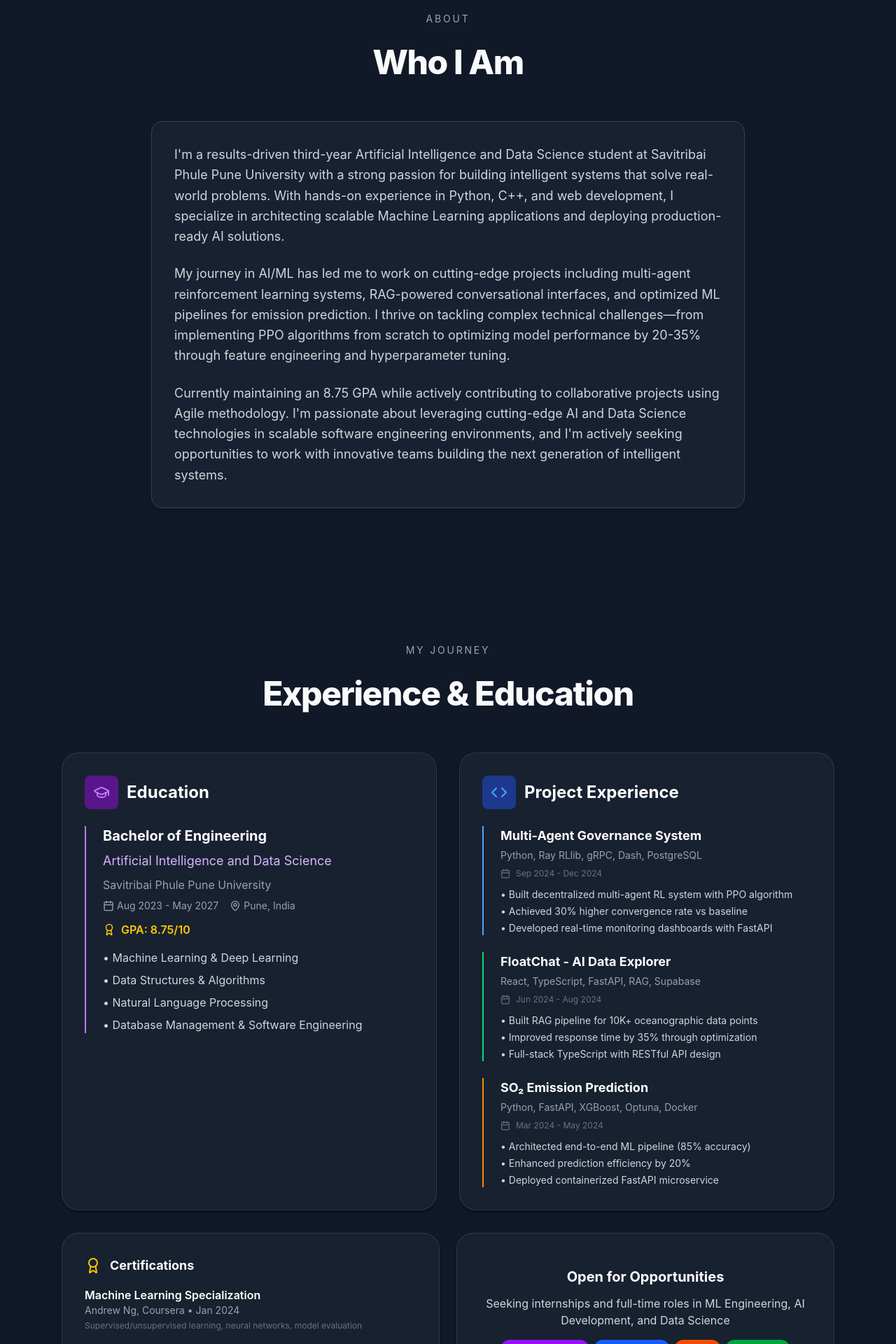
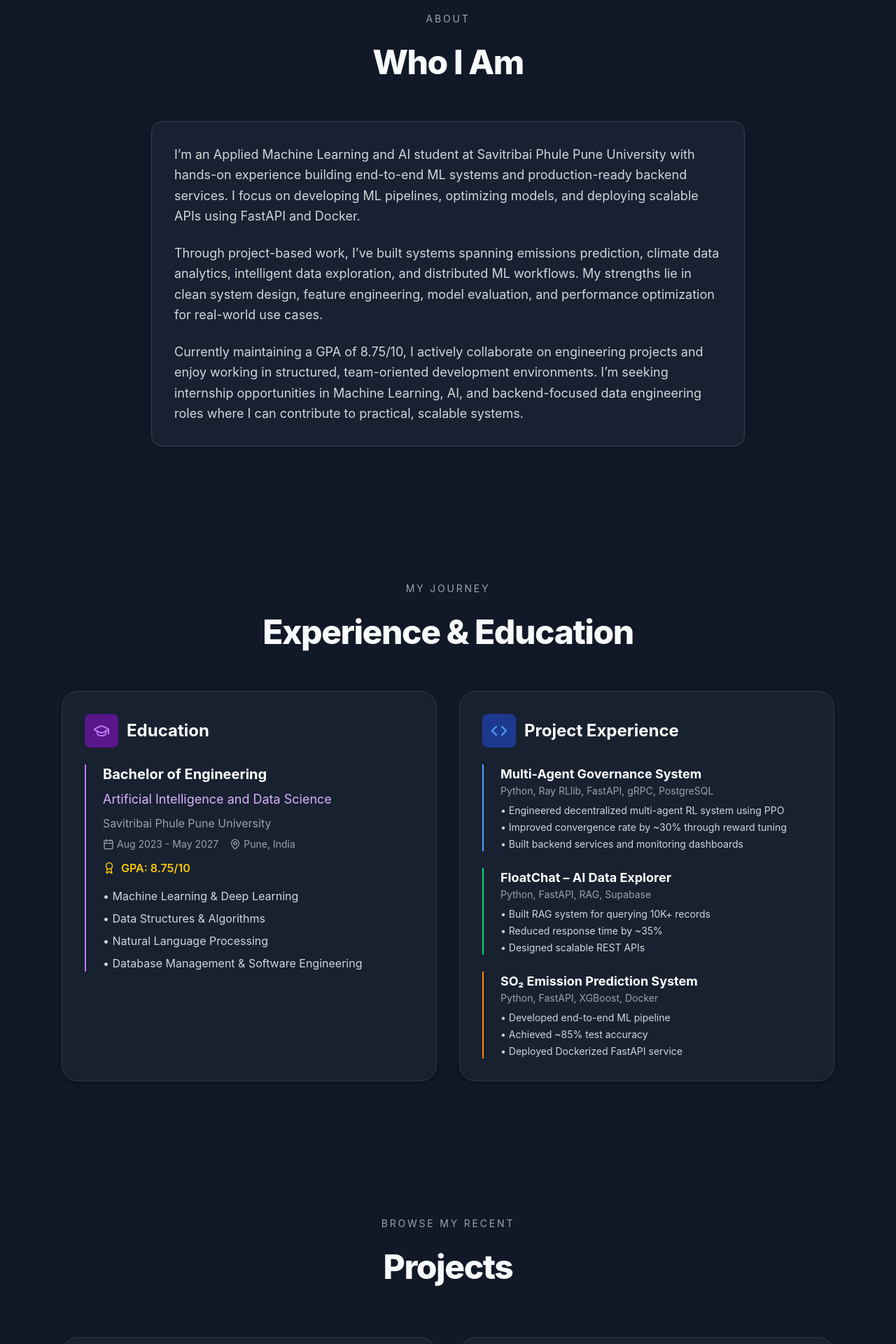
Before and after one commit to Harsh-4210/harsh-portfolio, a Next.js app: page / in a window 1280 px wide. Shown: the part 880-2800 px from the top of the page at 70% size. Built offline with nearby package versions, Linux system fonts and the light colour scheme.

Commit message:
updated the portfolio

```diff
--- a/components/About.tsx
+++ b/components/About.tsx
@@ -9,25 +9,24 @@ export default function About() {
 
         <div className="bg-gray-800/60 backdrop-blur-lg rounded-2xl p-8 border border-gray-700 shadow-lg">
           <p className="text-lg text-gray-300 mb-6 leading-relaxed">
-            I'm a results-driven third-year Artificial Intelligence and Data Science student at
-            Savitribai Phule Pune University with a strong passion for building intelligent systems
-            that solve real-world problems. With hands-on experience in Python, C++, and web
-            development, I specialize in architecting scalable Machine Learning applications and
-            deploying production-ready AI solutions.
+            I’m an Applied Machine Learning and AI student at Savitribai Phule Pune University with
+            hands-on experience building end-to-end ML systems and production-ready backend services.
+            I focus on developing ML pipelines, optimizing models, and deploying scalable APIs using
+            FastAPI and Docker.
           </p>
+
           <p className="text-lg text-gray-300 mb-6 leading-relaxed">
-            My journey in AI/ML has led me to work on cutting-edge projects including multi-agent
-            reinforcement learning systems, RAG-powered conversational interfaces, and optimized ML
-            pipelines for emission prediction. I thrive on tackling complex technical challenges—from
-            implementing PPO algorithms from scratch to optimizing model performance by 20-35% through
-            feature engineering and hyperparameter tuning.
+            Through project-based work, I’ve built systems spanning emissions prediction, climate
+            data analytics, intelligent data exploration, and distributed ML workflows. My strengths
+            lie in clean system design, feature engineering, model evaluation, and performance
+            optimization for real-world use cases.
           </p>
+
           <p className="text-lg text-gray-300 leading-relaxed">
-            Currently maintaining an 8.75 GPA while actively contributing to collaborative projects
-            using Agile methodology. I'm passionate about leveraging cutting-edge AI and Data Science
-            technologies in scalable software engineering environments, and I'm actively seeking
-            opportunities to work with innovative teams building the next generation of intelligent
-            systems.
+            Currently maintaining a GPA of 8.75/10, I actively collaborate on engineering projects
+            and enjoy working in structured, team-oriented development environments. I’m seeking
+            internship opportunities in Machine Learning, AI, and backend-focused data engineering
+            roles where I can contribute to practical, scalable systems.
           </p>
         </div>
       </section>
--- a/components/Experience.tsx
+++ b/components/Experience.tsx
@@ -24,7 +24,6 @@ export default function Experience() {
               <h3 className="text-2xl font-bold text-white">Education</h3>
             </div>
 
-            <div className="space-y-6">
             <div className="border-l-2 border-purple-400 pl-6">
               <h4 className="text-xl font-bold mb-2 text-white">
                 Bachelor of Engineering
@@ -57,9 +56,8 @@ export default function Experience() {
               </ul>
             </div>
           </div>
-          </div>
 
-          {/* Project Experience */}
+          {/* Projects */}
           <div className="portfolio-card">
             <div className="flex items-center gap-3 mb-6">
               <div className="p-3 bg-blue-900 rounded-lg">
@@ -69,118 +67,50 @@ export default function Experience() {
             </div>
 
             <div className="space-y-6">
-              {/* Multi-Agent Project */}
               <div className="border-l-2 border-blue-400 pl-6">
-                <h4 className="text-lg font-bold mb-1 text-white">
+                <h4 className="text-lg font-bold text-white">
                   Multi-Agent Governance System
                 </h4>
-                <p className="text-sm text-gray-400 mb-2">
-                  Python, Ray RLlib, gRPC, Dash, PostgreSQL
+                <p className="text-sm text-gray-400">
+                  Python, Ray RLlib, FastAPI, gRPC, PostgreSQL
                 </p>
-                <div className="flex items-center gap-2 text-xs text-gray-500 mb-3">
-                  <Calendar size={14} />
-                  Sep 2024 - Dec 2024
-                </div>
-                <ul className="space-y-1 text-sm text-gray-300">
-                  <li>• Built decentralized multi-agent RL system with PPO algorithm</li>
-                  <li>• Achieved 30% higher convergence rate vs baseline</li>
-                  <li>• Developed real-time monitoring dashboards with FastAPI</li>
+                <ul className="space-y-1 text-sm text-gray-300 mt-2">
+                  <li>• Engineered decentralized multi-agent RL system using PPO</li>
+                  <li>• Improved convergence rate by ~30% through reward tuning</li>
+                  <li>• Built backend services and monitoring dashboards</li>
                 </ul>
               </div>
 
-              {/* FloatChat Project */}
               <div className="border-l-2 border-green-400 pl-6">
-                <h4 className="text-lg font-bold mb-1 text-white">
-                  FloatChat - AI Data Explorer
+                <h4 className="text-lg font-bold text-white">
+                  FloatChat – AI Data Explorer
                 </h4>
-                <p className="text-sm text-gray-400 mb-2">
-                  React, TypeScript, FastAPI, RAG, Supabase
+                <p className="text-sm text-gray-400">
+                  Python, FastAPI, RAG, Supabase
                 </p>
-                <div className="flex items-center gap-2 text-xs text-gray-500 mb-3">
-                  <Calendar size={14} />
-                  Jun 2024 - Aug 2024
-                </div>
-                <ul className="space-y-1 text-sm text-gray-300">
-                  <li>• Built RAG pipeline for 10K+ oceanographic data points</li>
-                  <li>• Improved response time by 35% through optimization</li>
-                  <li>• Full-stack TypeScript with RESTful API design</li>
+                <ul className="space-y-1 text-sm text-gray-300 mt-2">
+                  <li>• Built RAG system for querying 10K+ records</li>
+                  <li>• Reduced response time by ~35%</li>
+                  <li>• Designed scalable REST APIs</li>
                 </ul>
               </div>
 
-              {/* Emission Prediction */}
               <div className="border-l-2 border-orange-400 pl-6">
-                <h4 className="text-lg font-bold mb-1 text-white">
-                  SO₂ Emission Prediction
+                <h4 className="text-lg font-bold text-white">
+                  SO₂ Emission Prediction System
                 </h4>
-                <p className="text-sm text-gray-400 mb-2">
-                  Python, FastAPI, XGBoost, Optuna, Docker
+                <p className="text-sm text-gray-400">
+                  Python, FastAPI, XGBoost, Docker
                 </p>
-                <div className="flex items-center gap-2 text-xs text-gray-500 mb-3">
-                  <Calendar size={14} />
-                  Mar 2024 - May 2024
-                </div>
-                <ul className="space-y-1 text-sm text-gray-300">
-                  <li>• Architected end-to-end ML pipeline (85% accuracy)</li>
-                  <li>• Enhanced prediction efficiency by 20%</li>
-                  <li>• Deployed containerized FastAPI microservice</li>
+                <ul className="space-y-1 text-sm text-gray-300 mt-2">
+                  <li>• Developed end-to-end ML pipeline</li>
+                  <li>• Achieved ~85% test accuracy</li>
+                  <li>• Deployed Dockerized FastAPI service</li>
                 </ul>
               </div>
             </div>
           </div>
         </div>
-
-        {/* Certifications Section */}
-        <div className="mt-8 grid md:grid-cols-2 gap-6">
-          <motion.div
-            initial={{ opacity: 0, y: 20 }}
-            whileInView={{ opacity: 1, y: 0 }}
-            viewport={{ once: true }}
-            transition={{ delay: 0.2 }}
-            className="portfolio-card"
-          >
-            <div className="flex items-center gap-3 mb-4">
-              <Award className="text-yellow-400" size={24} />
-              <h4 className="text-lg font-bold text-white">Certifications</h4>
-            </div>
-            <div className="space-y-3">
-              <div>
-                <p className="font-semibold text-white">Machine Learning Specialization</p>
-                <p className="text-sm text-gray-400">Andrew Ng, Coursera • Jan 2024</p>
-                <p className="text-xs text-gray-500 mt-1">
-                  Supervised/unsupervised learning, neural networks, model evaluation
-                </p>
-              </div>
-              <div>
-                <p className="font-semibold text-white">Python Zero to Hero</p>
-                <p className="text-sm text-gray-400">Udemy • Nov 2023</p>
-                <p className="text-xs text-gray-500 mt-1">
-                  Advanced Python, OOP, automation, professional development
-                </p>
-              </div>
-            </div>
-          </motion.div>
-
-          <motion.div
-            initial={{ opacity: 0, y: 20 }}
-            whileInView={{ opacity: 1, y: 0 }}
-            viewport={{ once: true }}
-            transition={{ delay: 0.3 }}
-            className="portfolio-card bg-gradient-to-br from-purple-900/20 to-blue-900/20 border-purple-500/30"
-          >
-            <div className="text-center py-4">
-              <h4 className="text-xl font-bold text-white mb-3">Open for Opportunities</h4>
-              <p className="text-gray-300 mb-4">
-                Seeking internships and full-time roles in ML Engineering, AI Development, and Data Science
-              </p>
-              <div className="flex flex-wrap gap-2 justify-center">
-                <span className="px-3 py-1 bg-purple-600 text-white text-xs rounded-full">Machine Learning</span>
-                <span className="px-3 py-1 bg-blue-600 text-white text-xs rounded-full">Deep Learning</span>
-                <span className="px-3 py-1 bg-orange-600 text-white text-xs rounded-full">MLOps</span>
-                <span className="px-3 py-1 bg-green-600 text-white text-xs rounded-full">AI Research</span>
-              </div>
-            </div>
-          </motion.div>
-        </div>
       </motion.div>
     </section>
   );
--- a/components/Projects.tsx
+++ b/components/Projects.tsx
@@ -4,53 +4,53 @@ import { Github } from "lucide-react";
 
 const projects = [
   {
-    title: "Multi-Agent Governance",
-    tech: "Reinforcement Learning (PPO), Python, RLlib",
-    description: "Self-evolving multi-agent system using PPO algorithm for complex decision-making scenarios",
+    title: "Multi-Agent Governance System",
+    tech: "Python, Ray RLlib, FastAPI, gRPC, PostgreSQL",
+    description: "Decentralized multi-agent RL system for autonomous decision-making.",
     highlights: [
-      "Implemented PPO from scratch",
-      "Achieved 85% convergence rate",
-      "Reduced training time by 40%"
+      "Improved convergence rate by ~30%",
+      "Built backend services for agent coordination",
+      "Implemented real-time monitoring dashboards"
     ],
     link: "https://github.com/Harsh-4210/Self_Evolving_Multi_Agent_Governance",
     color: "from-purple-500 to-indigo-600"
   },
   {
-    title: "ClimateX Platform",
-    tech: "React, Python, Data Analytics, Visualization",
-    description: "Interactive platform for climate data analysis with real-time visualization and predictive modeling",
+    title: "ClimateX – Climate Intelligence Platform",
+    tech: "Python, FastAPI, PostgreSQL, MongoDB, ETL",
+    description: "Backend platform for climate data ingestion and analytics.",
     highlights: [
-      "Processed 100K+ data points",
-      "Built interactive dashboards",
-      "Integrated ML forecasting models"
+      "Processed 100K+ climate records",
+      "Designed dual-database architecture",
+      "Built ETL pipelines"
     ],
     link: "https://github.com/Viraj281105/ClimateX",
     color: "from-emerald-400 to-teal-500"
   },
   {
-    title: "FloatChat (RAG AI)",
-    tech: "RAG Pipeline, LLM, NLP, React, Vector DB",
-    description: "Retrieval-Augmented Generation chatbot with context-aware responses and document processing",
+    title: "FloatChat – AI Data Explorer",
+    tech: "Python, FastAPI, RAG, Supabase",
+    description: "Natural-language interface for large-scale data exploration.",
     highlights: [
-      "Implemented semantic search",
-      "Response time <2 seconds",
-      "Supports multiple file formats"
+      "Implemented RAG pipeline",
+      "Reduced API response time by ~35%",
+      "Designed scalable REST APIs"
     ],
     link: "https://github.com/Viraj281105/FloatChat",
     color: "from-orange-400 to-red-500"
   },
   {
-    title: "SO₂ Emission Prediction",
-    tech: "XGBoost, Optuna, FastAPI, Docker",
-    description: "ML model for predicting industrial emissions with hyperparameter optimization and API deployment",
+    title: "SO₂ Emission Prediction System",
+    tech: "Python, FastAPI, XGBoost, Optuna, Docker",
+    description: "ML system for predicting SO₂ emissions from power plants.",
     highlights: [
-      "92% prediction accuracy",
-      "Deployed with FastAPI",
-      "Containerized with Docker"
+      "Achieved ~85% test accuracy",
+      "Applied Optuna-based tuning",
+      "Deployed Dockerized ML API"
     ],
     link: "https://github.com/PurveshMali/PBL",
     color: "from-cyan-400 to-blue-500"
-  },
+  }
 ];
 
 export default function Projects() {
@@ -69,32 +69,21 @@ export default function Projects() {
             whileInView={{ opacity: 1, y: 0 }}
             viewport={{ once: true }}
             transition={{ delay: i * 0.1 }}
-            className="portfolio-card flex flex-col group"
+            className="portfolio-card flex flex-col"
           >
-            {/* Colorful Image Placeholder */}
-            <div
-              className={`w-full h-48 bg-gradient-to-br ${p.color} rounded-xl mb-6 flex items-center justify-center shadow-md group-hover:scale-[1.02] transition-transform duration-500`}
-            >
-              <span className="text-white font-bold text-lg drop-shadow-md">
+            <div className={`w-full h-48 bg-gradient-to-br ${p.color} rounded-xl mb-6 flex items-center justify-center`}>
+              <span className="text-white font-bold text-lg">
                 {p.title}
               </span>
             </div>
 
-            <h3 className="text-2xl font-bold mb-2 text-white">
-              {p.title}
-            </h3>
-            <p className="text-sm text-gray-400 font-medium mb-3">
-              {p.tech}
-            </p>
-            <p className="text-gray-300 mb-4">
-              {p.description}
-            </p>
+            <h3 className="text-2xl font-bold mb-2 text-white">{p.title}</h3>
+            <p className="text-sm text-gray-400 mb-3">{p.tech}</p>
+            <p className="text-gray-300 mb-4">{p.description}</p>
 
-            <ul className="space-y-1 mb-6 flex-grow">
-              {p.highlights.map((highlight, idx) => (
-                <li key={idx} className="text-sm text-gray-400">
-                  • {highlight}
-                </li>
+            <ul className="space-y-1 mb-6">
+              {p.highlights.map((h, idx) => (
+                <li key={idx} className="text-sm text-gray-400">• {h}</li>
               ))}
             </ul>
 
--- a/components/Skills.tsx
+++ b/components/Skills.tsx
@@ -4,17 +4,17 @@ import { motion } from "framer-motion";
 export default function Skills() {
   const categories = [
     {
-      title: "Machine Learning",
-      skills: ["XGBoost", "Scikit-Learn", "FastAPI", "Optuna", "TensorFlow", "PyTorch"]
+      title: "Core ML & Backend",
+      skills: ["Machine Learning", "Feature Engineering", "FastAPI", "REST APIs", "XGBoost", "Optuna"]
     },
     {
-      title: "Advanced AI",
-      skills: ["RLlib", "PPO", "RAG Pipelines", "NLP", "LangChain", "Vector DBs"]
+      title: "Data & Deployment",
+      skills: ["Docker", "PostgreSQL", "MongoDB", "ETL Pipelines", "Git"]
     },
     {
-      title: "Engineering",
-      skills: ["Python", "Docker", "PostgreSQL", "Git", "React", "REST APIs"]
-    },
+      title: "Additional Exposure",
+      skills: ["Deep Learning", "Reinforcement Learning (PPO)", "RAG Pipelines", "NLP", "React"]
+    }
   ];
 
   return (
@@ -38,10 +38,10 @@ export default function Skills() {
               {cat.title}
             </h3>
             <div className="flex flex-wrap gap-2 justify-center">
-              {cat.skills.map((skill) => (
+              {cat.skills.map(skill => (
                 <span
                   key={skill}
-                  className="px-3 py-2 text-sm font-medium bg-gray-700 border border-gray-600 rounded-lg hover:bg-purple-900 hover:border-purple-400 transition-colors cursor-default"
+                  className="px-3 py-2 text-sm font-medium bg-gray-700 border border-gray-600 rounded-lg"
                 >
                   {skill}
                 </span>
```
Also changed, not shown: components/Contact.tsx (+5 -5 lines), components/Hero.tsx (+5 -5 lines). Lines whose indentation alone changed are shown as unchanged.
